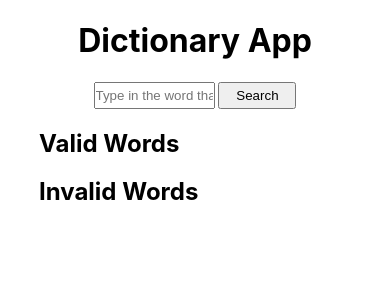
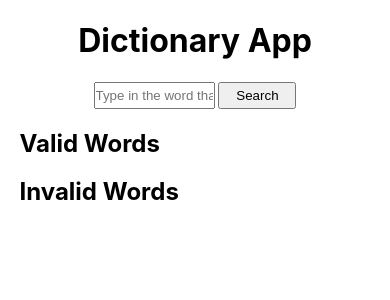
Before and after one commit to racevedo12/Dictionary, a React (Create React App) app: page / in a window 390 px wide. Shown: the top 300 px of the page. Built offline with nearby package versions, Linux system fonts and the light colour scheme.

Commit message:
Added media querys for large and small devices

```diff
--- a/src/Components/Home/Home.css
+++ b/src/Components/Home/Home.css
@@ -29,3 +29,27 @@
 {
     color: darkred;
 }
+
+/* Media Querys */
+
+/* Larger Screens */
+@media (min-width: 2560px)
+{
+
+    .invalid-words
+    {
+        margin: 3% 0 5% 16%;
+    }
+
+}
+
+/* Smaller Screens */
+@media (max-width: 768px)
+{
+
+    .invalid-words
+    {
+        margin: 3% 0 2% 5%;
+    }
+
+}
--- a/src/Components/WordList/WordList.css
+++ b/src/Components/WordList/WordList.css
@@ -18,3 +18,26 @@
 {
     color: darkblue;
 }
+
+/* Media Querys */
+
+/* Larger Screens */
+@media (min-width: 2560px)
+{
+
+    .valid-words
+    {
+        margin: 3% 0 2% 16%;
+    }
+
+}
+
+@media (max-width: 768px)
+{
+
+    .valid-words
+    {
+        margin: 3% 0 2% 5%;
+    }
+
+}
```
